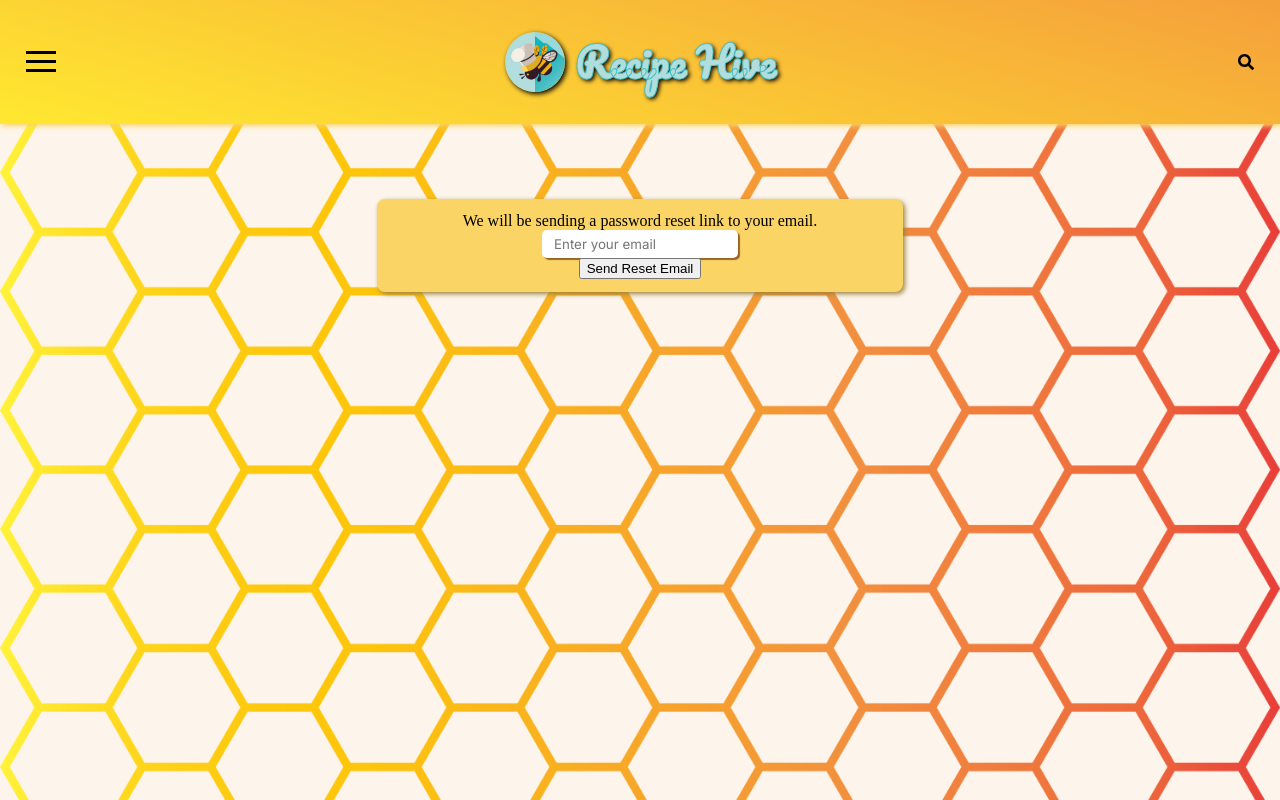
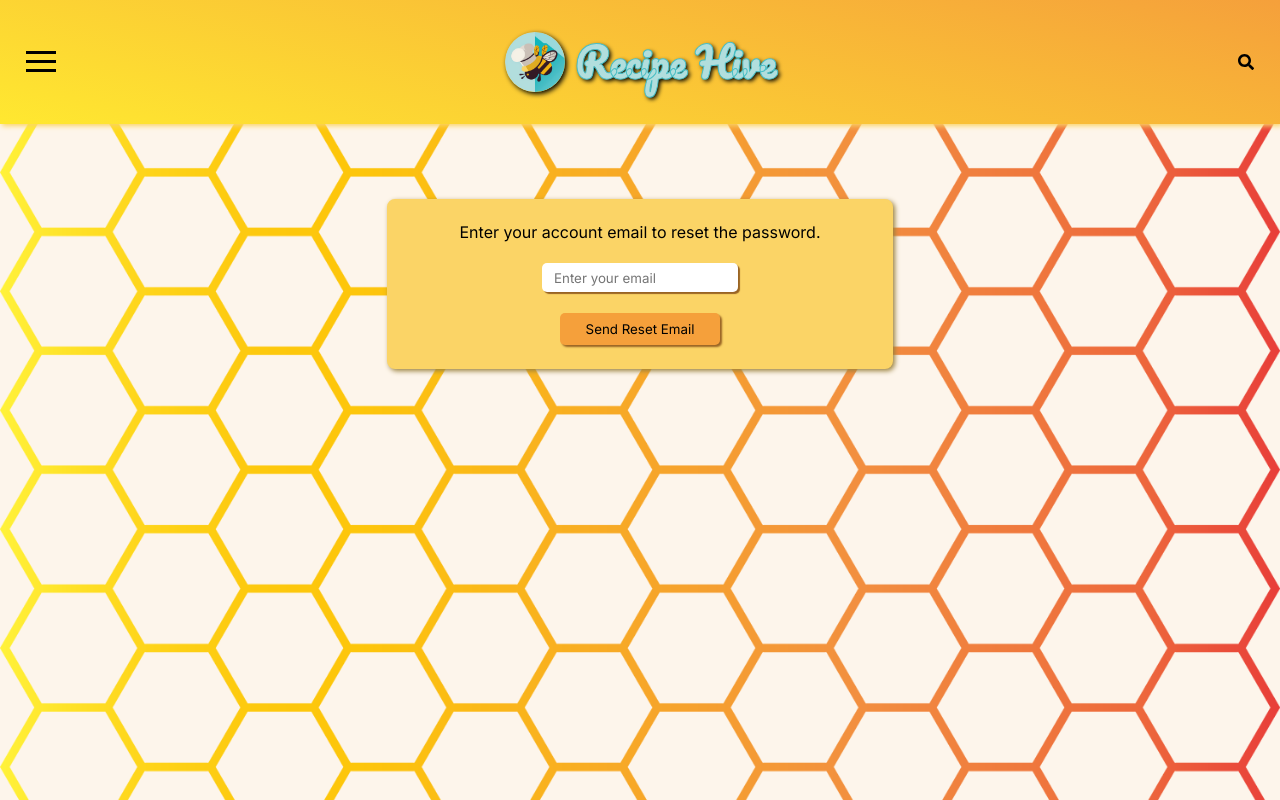
Before and after one commit to grayzachary1994/RecipeHive, a React (Create React App) app in the folder frontend/: page /forgot-password in a window 1280 px wide. Shown: the top 800 px of the page. Built offline with nearby package versions, Linux system fonts and the light colour scheme.

Commit message:
added more styling and functionality to the reset password pages. matched with other pages styling

```diff
--- a/frontend/src/pages/forgot-password/ForgotPassword.js
+++ b/frontend/src/pages/forgot-password/ForgotPassword.js
@@ -6,6 +6,7 @@ const FORGOT_PASS_URL = '/api/recovery/forgot_password'
 
 export default function ForgotPassword() {
     const [email, setEmail] = useState('');
+    const [message, setMessage] = useState('');
 
     function handleEmailChange(event) {
         const {value} = event.target;
@@ -25,22 +26,24 @@ export default function ForgotPassword() {
                     }
                 });
                 console.log(response.data)
+                setMessage(response.data)
         } catch(err) {
-            console.log("Email not found")
+            setMessage("Email not found. Please enter a valid email.")
         }
     }
 
     return (
         <div className="forgot-password">
             <div className="forgot-password-form">
-                <p>We will be sending a password reset link to your email.</p>
+                {!message && <p>Enter your account email to reset the password.</p>}
+                {message && <p className="request-received">{message}</p>}
                 <input
                     type="email"
                     placeholder="Enter your email"
                     name="email"
                     onChange={handleEmailChange}
                 />
-                <button onClick={handleSubmit}>Send Reset Email</button>
+                <button className="button-email" onClick={handleSubmit}>Send Reset Email</button>
             </div>
         </div>
     )
--- a/frontend/src/pages/forgot-password/forgotPassword.css
+++ b/frontend/src/pages/forgot-password/forgotPassword.css
@@ -7,6 +7,7 @@
 }
 
 .forgot-password-form {
+    font-family: 'Inter', sans-serif;
     display: flex;
     flex-direction: column;
     align-items: center;
@@ -18,10 +19,33 @@
     border-style: solid;
     border-color: #fbd466;
     border-radius: 8px;
-    width: 500px;
-    height: max-content;
+    width: 30rem;
+    height: 9rem;
     padding: 10px;
     background-color: #fbd466;
     box-shadow: 2px 2px 5px #99813d;
+}
 
+p {
+    text-align: center;
 }
+
+.button-email {
+    font-family: 'Inter', sans-serif;
+    border-radius: 5px;
+    border: none;
+    height: 2rem;
+    width: 10rem;
+    box-shadow: 2px 2px 2px #996424;
+    cursor: pointer;
+    background-color: #f5a03b;
+}
+
+.button-email:hover {
+    background-color: #cd8732;
+}
+
+.request-received {
+    font-size: 16pt;
+    font-weight: 700;
+}
--- a/frontend/src/pages/login/login.css
+++ b/frontend/src/pages/login/login.css
@@ -42,7 +42,7 @@
     border-radius: 5px;
     border: none;
     height: 40px;
-    box-shadow: 2px 2px 1px;
+    box-shadow: 2px 2px 1px #996424;
     text-indent: 10px;
   }
 
@@ -51,7 +51,7 @@
     border-radius: 5px;
     border: none;
     height: 40px;
-    box-shadow: 2px 2px 2px;
+    box-shadow: 2px 2px 2px #996424;
     cursor: pointer;
     background-color: #f5a03b;
   }
@@ -74,7 +74,7 @@
     background-image: linear-gradient(15deg, #ffea31 0%, #e94439 100%);
     border: none;
     border-radius: 5px;
-    box-shadow: 2px 2px 4px black;
+    box-shadow: 2px 2px 4px #996424;
   }
 
   .login--links > button:hover {
--- a/frontend/src/pages/recipe-list/recipe-list-components/RecipeCard.js
+++ b/frontend/src/pages/recipe-list/recipe-list-components/RecipeCard.js
@@ -29,8 +29,8 @@ export default function RecipeCard(props) {
           <p>{props.time}</p>
         </div>
       </div>
-      <div className="view-button">
-        <button onClick={clickViewRecipe}>View Recipe</button>
+      <div>
+        <button className="view-button" onClick={clickViewRecipe}>View Recipe</button>
       </div>
       {isExpanded && (
         <div className='popup-view'>
--- a/frontend/src/pages/recipe-list/recipeList.css
+++ b/frontend/src/pages/recipe-list/recipeList.css
@@ -90,6 +90,7 @@
   font-size: 1rem;
   font-weight: 500;
   cursor: pointer;
+  box-shadow: 2px 2px 5px #99813d;
 }
 
 .recipe-card button:hover {
@@ -159,6 +160,7 @@
   font-size: 1rem;
   font-weight: 500;
   cursor: pointer;
+  box-shadow: 2px 2px 5px #99813d;
 }
 
 .edit-button:hover {
--- a/frontend/src/pages/register/register.css
+++ b/frontend/src/pages/register/register.css
@@ -55,7 +55,7 @@
     border-radius: 5px;
     border: none;
     height: 40px;
-    box-shadow: 2px 2px 1px;
+    box-shadow: 2px 2px 1px #996424;
     text-indent: 10px;
   }
 
@@ -64,7 +64,7 @@
     border-radius: 5px;
     border: none;
     height: 40px;
-    box-shadow: 2px 2px 2px;
+    box-shadow: 2px 2px 2px #996424;
     cursor: pointer;
     background-color: #f5a03b;
   }
@@ -89,7 +89,7 @@
     background-image: linear-gradient(15deg, #ffea31 0%, #e94439 100%);
     border: none;
     border-radius: 5px;
-    box-shadow: 2px 2px 4px black;
+    box-shadow: 2px 2px 4px #996424;
   }
 
   .register--links > button:hover {
--- a/frontend/src/pages/reset-password/ResetPassword.js
+++ b/frontend/src/pages/reset-password/ResetPassword.js
@@ -10,7 +10,6 @@ export default function ResetPassword() {
 
     const [password, setPassword] = useState('');
     const [verify, setVerify] = useState('');
-    const [isMatching, setIsMatching] = useState(true);
     const [isChanged, setIsChanged] = useState(false);
     const [errors, setErrors] = useState('');
     const [token, setToken] = useState('');
@@ -49,7 +48,6 @@ export default function ResetPassword() {
                 setErrors('');
                 setIsChanged(true);
             } else if (password !== verify) {
-                setIsMatching(false);
                 setPassword('');
                 setVerify('');
                 setErrors('Passwords do not match!')
```
Also changed, not shown: 1 other file (tests, documents, lock files or other folders).
